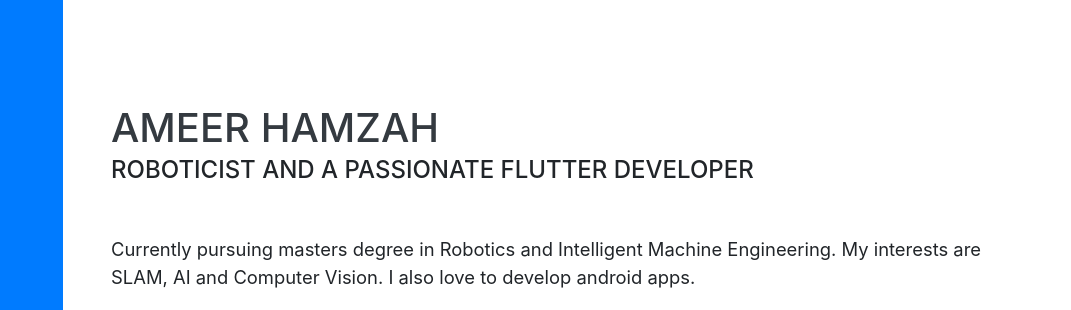
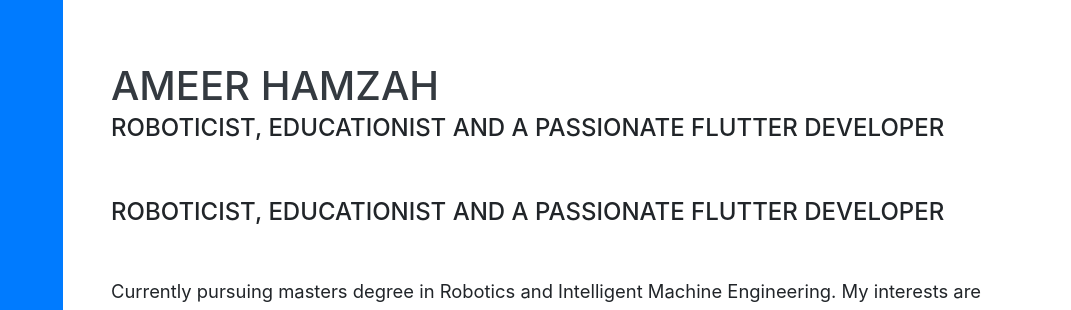
Before and after one commit to ahmed-zeb/ahmed-zeb.github.io, a website with bundled scripts: page index.html in a window 1280 px wide. Shown: the part 108-418 px from the top of the page, 209-1280 px from the left. Built offline with nearby package versions, Linux system fonts and the light colour scheme; a web font is replaced by a local one.

Commit message:
line added

```diff
--- a/index.html
+++ b/index.html
@@ -80,7 +80,8 @@
     <section id="about" class="resume-section p-3 p-lg-5 d-flex align-items-center">
       <div class="w-100">
         <h1 class="mb-0">Ameer Hamzah</h1>
-        <div class="subheading mb-5">Roboticist and a passionate Flutter Developer</div>
+        <div class="subheading mb-5">Roboticist, Educationist and a passionate Flutter Developer</div>
+        <div class="subheading mb-5">Roboticist, Educationist and a passionate Flutter Developer</div>
         <p class="lead mb-5">Currently pursuing masters degree in Robotics and Intelligent Machine Engineering.
           My interests are SLAM, AI and Computer Vision. I also love to develop android apps.</p>
           <footer>
```
